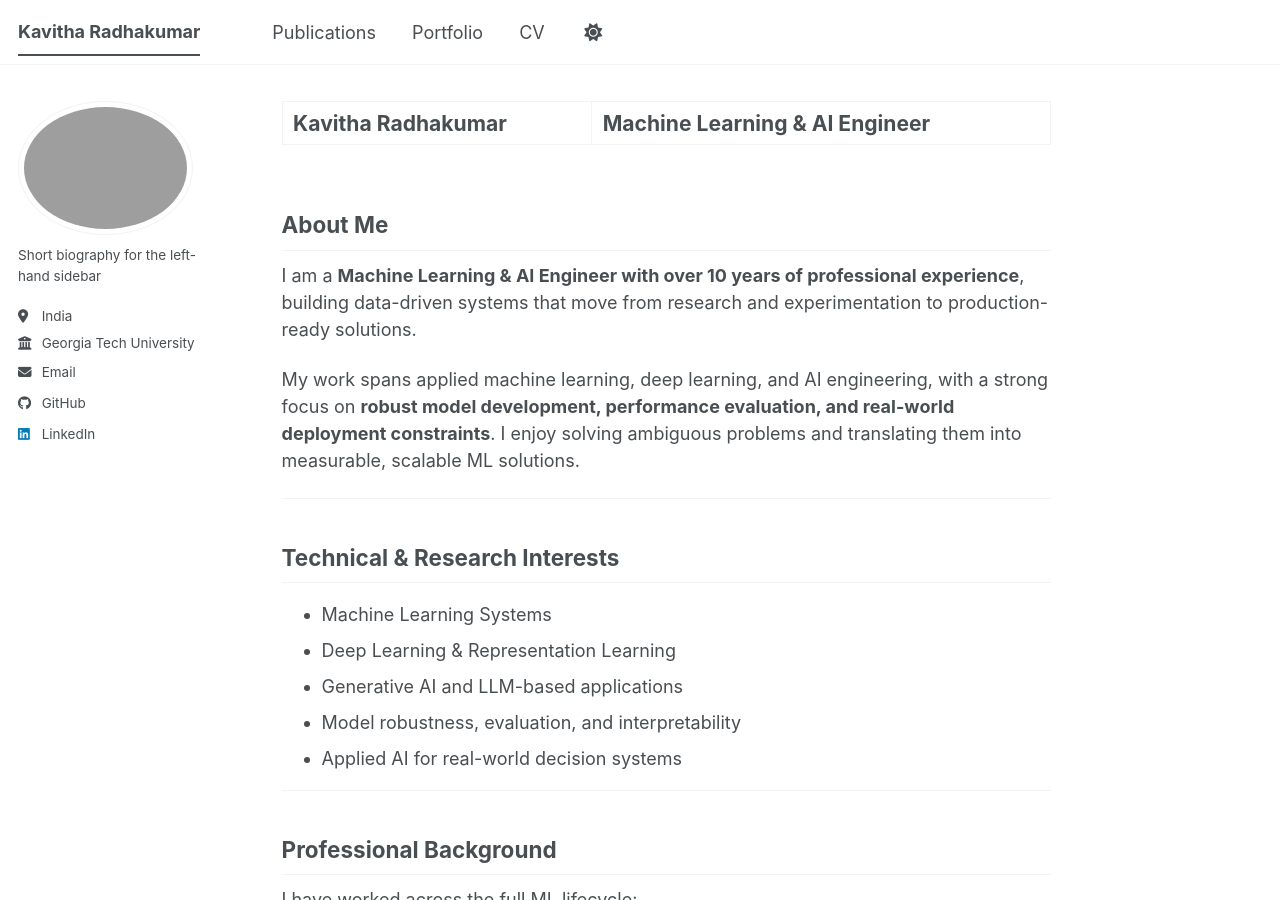
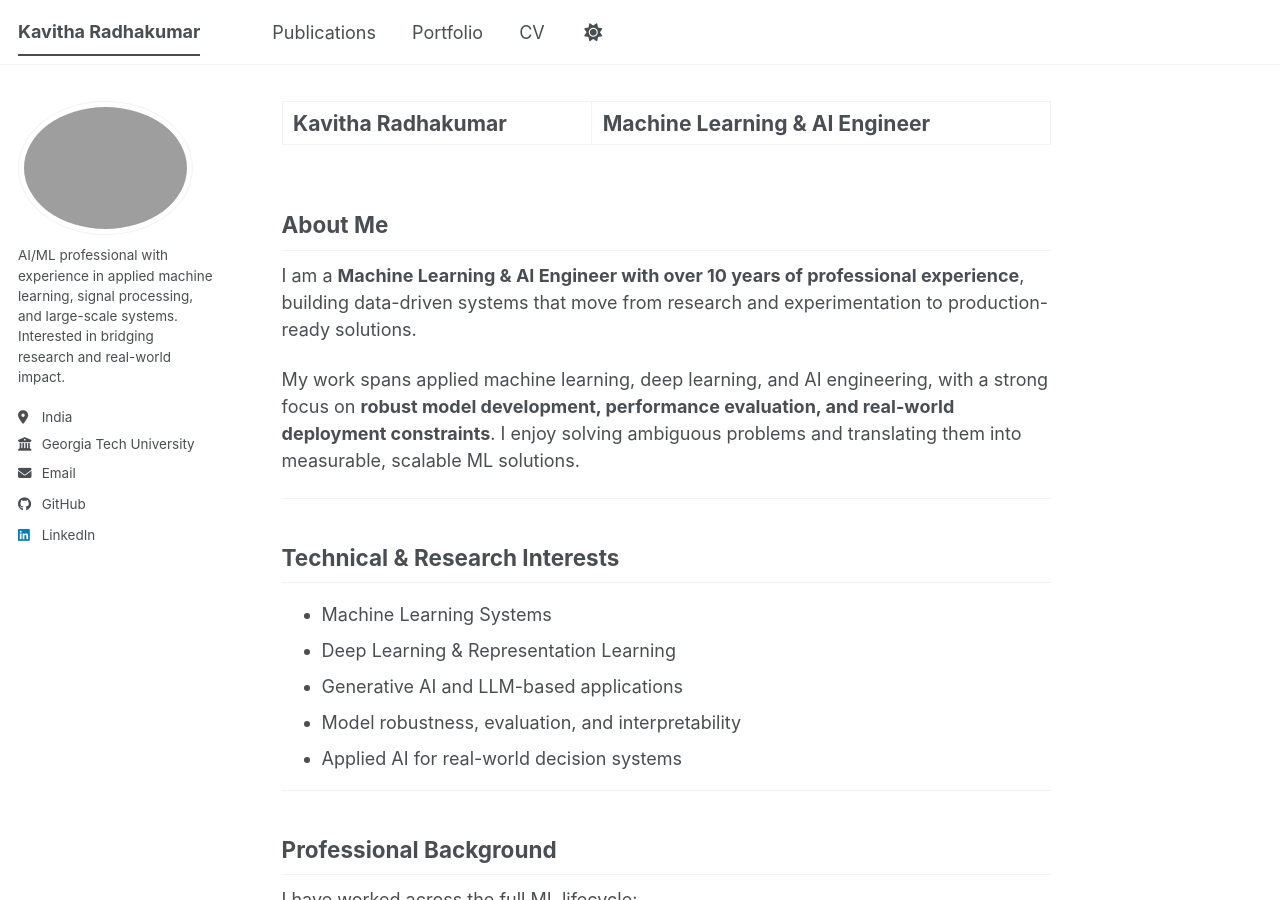
Before and after one commit to kavitharadhakumar/kavitharadhakumar.github.io, a Jekyll site: the page built from _pages/about.md, in a window 1280 px wide and 900 px high. Built offline with Jekyll 4.4.1, drawn with Linux system fonts in a browser that asks for light colours; a script bundle is joined from its source files by our own code; library files that are not in the unit come from our copies.

Commit message:
Update _config.yml

```diff
--- a/_config.yml
+++ b/_config.yml
@@ -26,7 +26,7 @@ author:
   avatar           : "profile1.png"
   name             : ""
   pronouns         : # example: "she/her"
-  bio              : "Short biography for the left-hand sidebar"
+  bio              : "AI/ML professional with experience in applied machine learning, signal processing, and large-scale systems. Interested in bridging research and real-world impact."
   location         : "India"
   employer         : "Georgia Tech University"
   uri              : # URL
```
